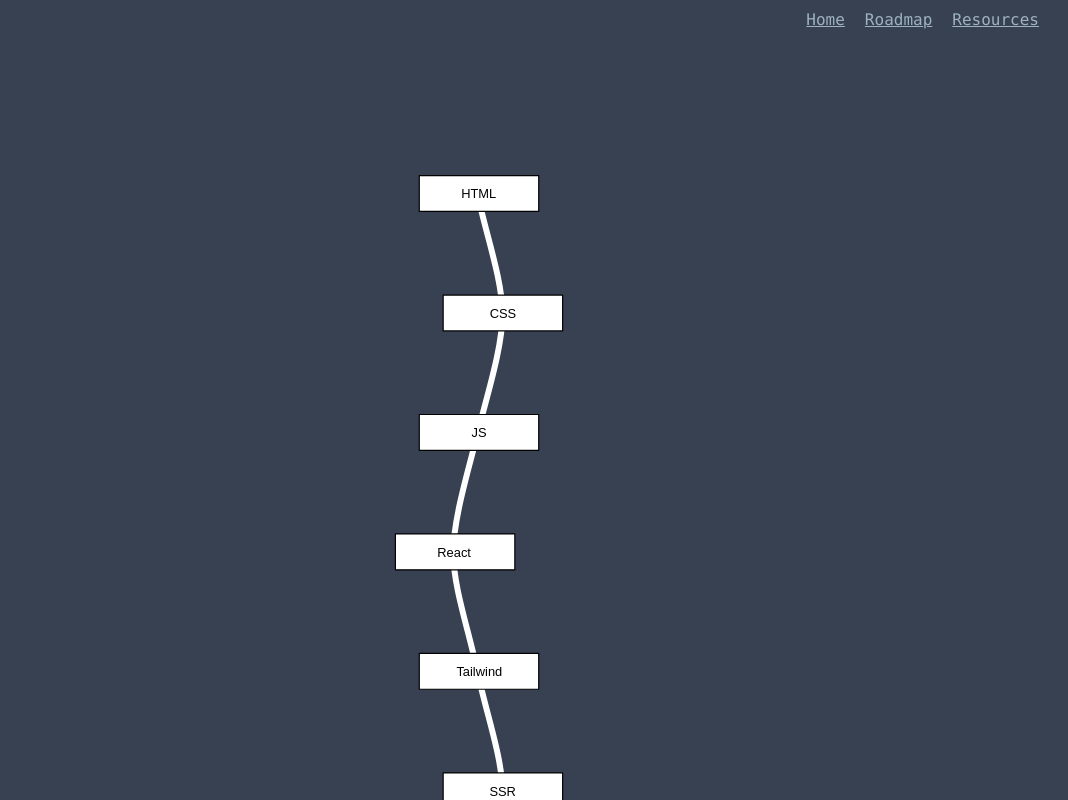
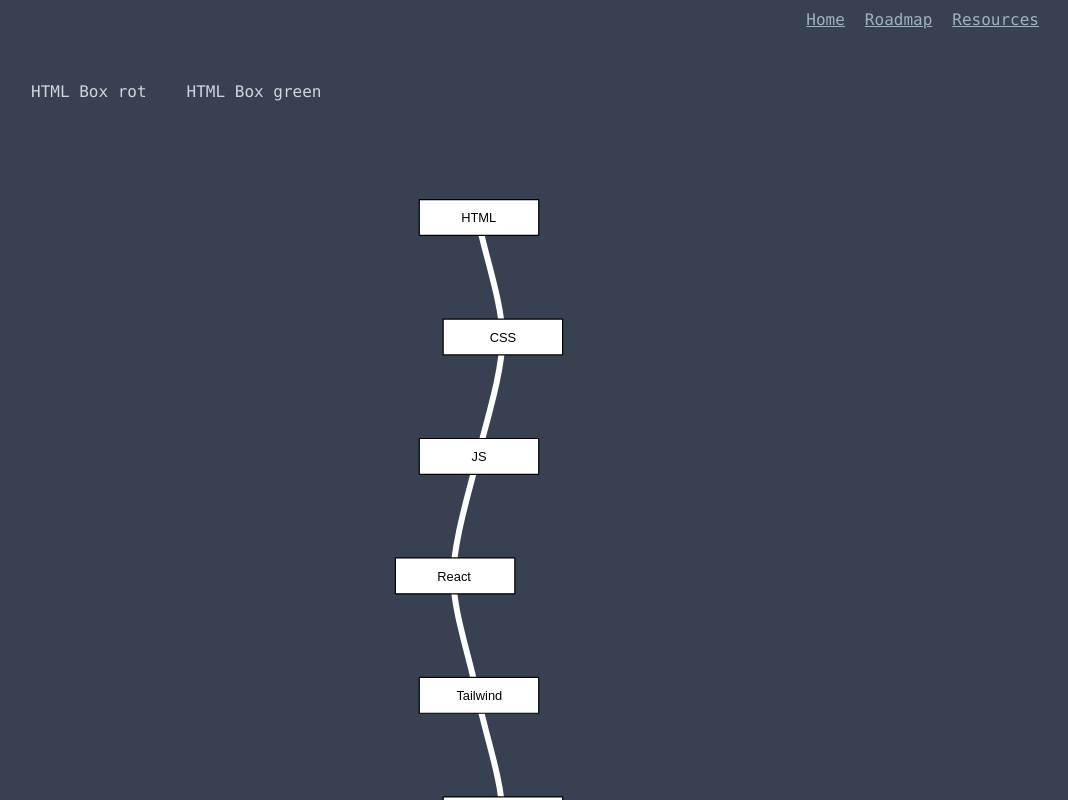
Before and after one commit to timobickmann/roadmap, a React (Vite) app: page /roadmap in a window 1280 px wide. Shown: the top 800 px of the page, without its empty margins (161-1229 px from the left). Built offline with nearby package versions, Linux system fonts and the light colour scheme.

Commit message:
added button to change color in roadmap svg

```diff
--- a/src/pages/Roadmap.tsx
+++ b/src/pages/Roadmap.tsx
@@ -1,8 +1,28 @@
 // @ts-nocheck
+
+import { useRef } from "react";
 
 function Roadmap() {
   return (
     <>
+      <button
+        className="mr-10"
+        onClick={() => {
+          const svgElement = document.getElementById("html-box");
+          svgElement.style.fill = "red";
+        }}
+      >
+        HTML Box rot
+      </button>
+      <button
+        onClick={() => {
+          const svgElement = document.getElementById("html-box");
+          svgElement.style.fill = "green";
+        }}
+      >
+        HTML Box green
+      </button>
+
       <svg
         viewBox="0 0 625 1150"
         xmlns="http://www.w3.org/2000/svg"
@@ -229,6 +249,7 @@
         </g>
         <g>
           <path
+            id="html-box"
             fill="#fff"
             stroke="#000"
             strokeWidth=".83px"
```
